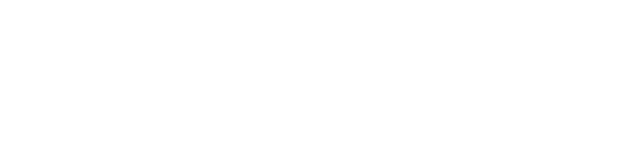
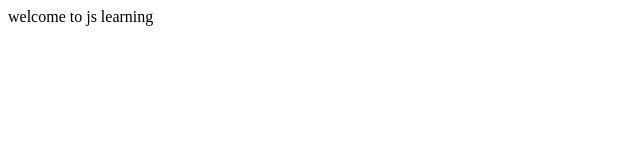
Before and after one commit to dimplekollipara/js-learnings, a website: page index.html in a window 1280 px wide. Shown: the whole page, without its empty margins (0-640 px from the left). Drawn offline with Linux system fonts and the light colour scheme.

Commit message:
Changes to readme file and index file

```diff
--- a/index.html
+++ b/index.html
@@ -2,6 +2,7 @@
 
 <div class="parent">
   <div class="left">
+    welcome to js learning
   </div>
   <div class="right">
   </div>
```
Also changed, not shown: README.md.
